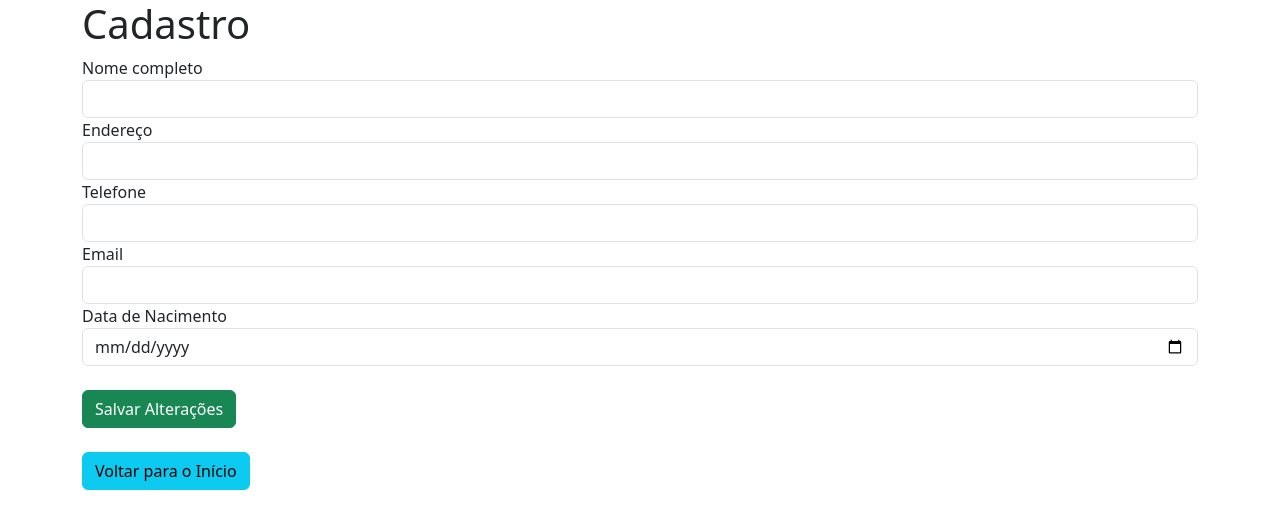
After one commit to DirceuCustodio/Cadastro, a PHP site: page /cadastro_edit.php in a window 1280 px wide. The commit adds this page. Shown: the top 529 px of the page. Run offline with PHP 8.4, Linux system fonts and the light colour scheme.

Commit message:
novas atualizações

```diff
--- /dev/null
+++ b/cadastro_edit.php
@@ -0,0 +1,62 @@
+<!doctype html>
+<html lang="en">
+  <head>
+    <!-- Required meta tags -->
+    <meta charset="utf-8">
+    <meta name="viewport" content="width=device-width, initial-scale=1, shrink-to-fit=no">
+
+    <!-- Bootstrap CSS -->
+    <link rel="stylesheet"  href="css/bootstrap.css">
+
+    <title>Alteração de Cadastro</title>
+  </head>
+  <body>
+    <div class="container">
+      <div class="row">
+        <div class="col">
+          <h1>Cadastro</h1>
+              <form action="cadastro_script.php" method="POST">
+                <div class="form-group">
+                    <label for="nome">Nome completo</label>
+                    <input type="text" class="form-control" name="nome" required value="">
+                </div>
+                <div class="form-group">
+                    <label for="endereco">Endereço</label>
+                    <input type="text" class="form-control" name="endereco">
+                </div>
+                <div class="form-group">
+                    <label for="telefone">Telefone</label>
+                    <input type="text" class="form-control" name="telefone" required>
+                </div>
+                <div class="form-group">
+                    <label for="email">Email</label>
+                    <input type="email" class="form-control" name="email">
+                </div>
+                <div class="form-group">
+                    <label for="data_nascimento">Data de Nacimento</label>
+                    <input type="date" class="form-control" name="data_nascimento">
+                </div>
+                <br>
+                <div class="form-group">
+                    <input type="submit" class="btn btn-success" value="Salvar Alterações">
+                </div>
+              </form>
+              <br>
+              <a href="index.php" class="btn btn-info">Voltar para o Início</a>
+        </div>
+      </div>
+    </div>
+
+
+    <!-- Optional JavaScript; choose one of the two! -->
+
+    <!-- Option 1: Bootstrap Bundle with Popper -->
+    <script src="https://cdn.jsdelivr.net/npm/bootstrap@5.0.2/dist/js/bootstrap.bundle.min.js" integrity="sha384-MrcW6ZMFYlzcLA8Nl+NtUVF0sA7MsXsP1UyJoMp4YLEuNSfAP+JcXn/tWtIaxVXM" crossorigin="anonymous"></script>
+
+    <!-- Option 2: Separate Popper and Bootstrap JS -->
+    <!--
+    <script src="https://cdn.jsdelivr.net/npm/@popperjs/core@2.9.2/dist/umd/popper.min.js" integrity="sha384-IQsoLXl5PILFhosVNubq5LC7Qb9DXgDA9i+tQ8Zj3iwWAwPtgFTxbJ8NT4GN1R8p" crossorigin="anonymous"></script>
+    <script src="https://cdn.jsdelivr.net/npm/bootstrap@5.0.2/dist/js/bootstrap.min.js" integrity="sha384-cVKIPhGWiC2Al4u+LWgxfKTRIcfu0JTxR+EQDz/bgldoEyl4H0zUF0QKbrJ0EcQF" crossorigin="anonymous"></script>
+    -->
+  </body>
+</html>
--- /dev/null
+++ b/info.php
@@ -0,0 +1,2 @@
+<?php
+    phpinfo();
```
Also changed, not shown: conexao.php (+8 -2 lines), pesquisa.php (+42 -13 lines).
